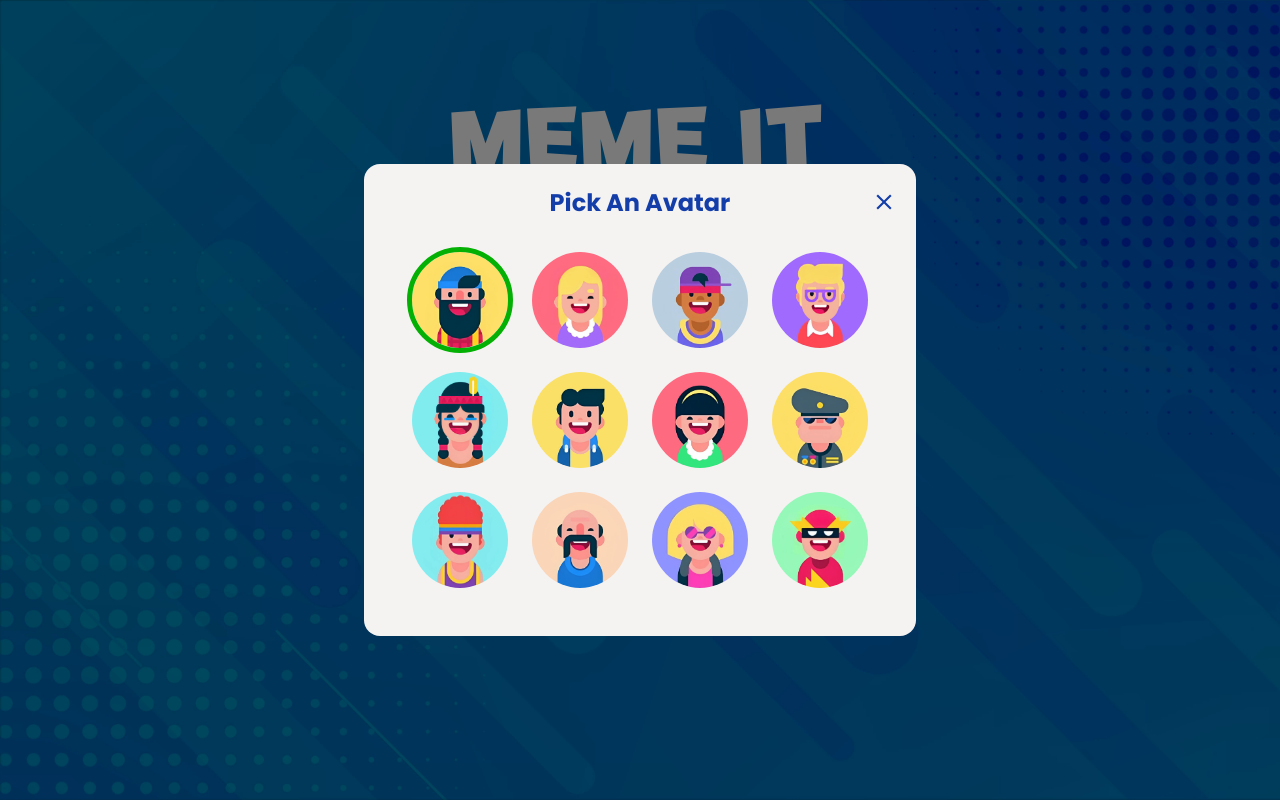
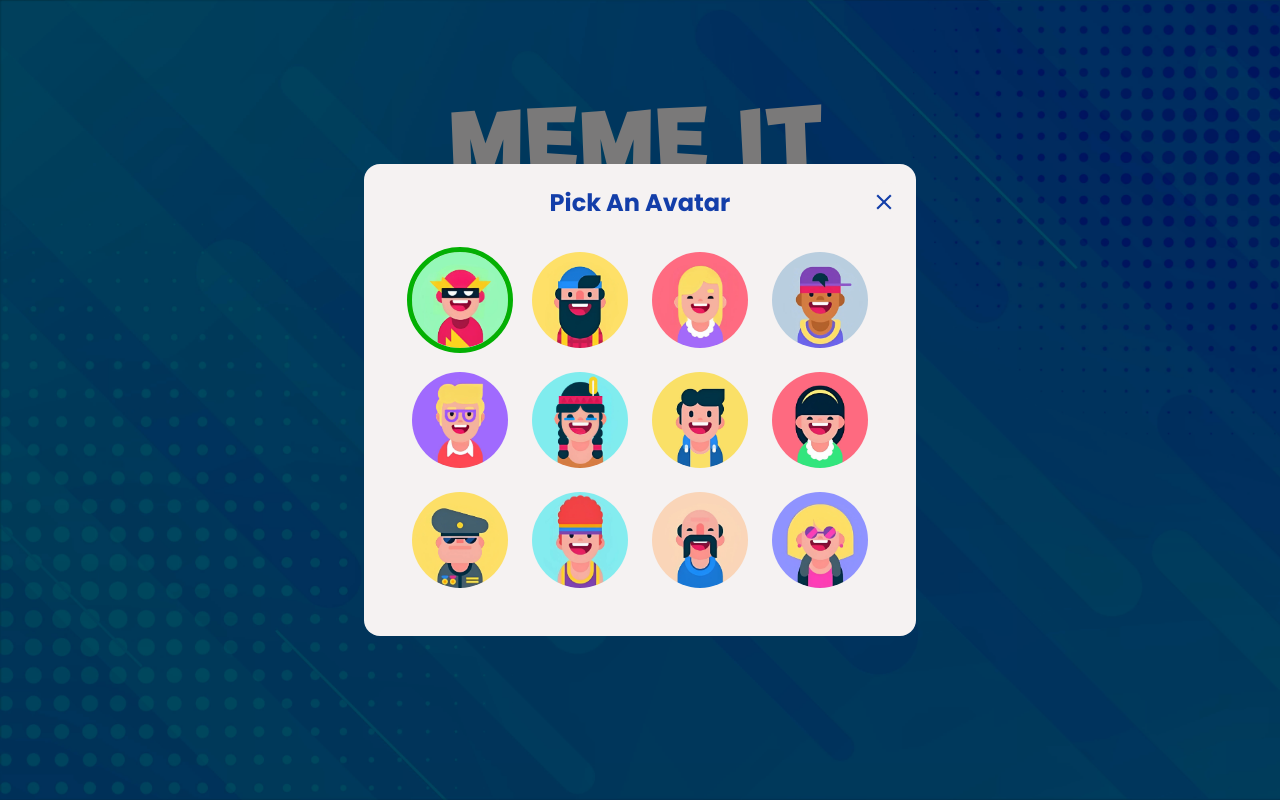
Before and after one commit to nabil-rady/meme-it, a Next.js app: page / in a window 1280 px wide. Both pictures are taken after a click on the picture 639 px from the left and 281 px from the top of the page. Built offline with nearby package versions, Linux system fonts and the light colour scheme.

Commit message:
Index avatars from 0 to 11 instead of 1 to 12.

```diff
--- a/components/AvatarSelect.tsx
+++ b/components/AvatarSelect.tsx
@@ -13,12 +13,12 @@ export default function AvatarSelect({
   changeAvatar,
 }: AvatarProps) {
   const avatars = Array.from(Array(12).keys()).map((n) => {
-    const link = `/avatars/${n + 1}.jpg`;
+    const link = `/avatars/${n}.jpg`;
     const size = "96";
 
     return (
       <Image
-        key={`avatar${n + 1}`}
+        key={`avatar${n}`}
         src={link}
         alt=""
         width={size}
--- a/components/PlayerUpdate.tsx
+++ b/components/PlayerUpdate.tsx
@@ -23,12 +23,12 @@ export default function PlayerUpdate({
   const nicknameNotEmpty = /^(?!\s*$).+/.test(newNickname);
 
   const avatars = Array.from(Array(12).keys()).map((n) => {
-    const link = `/avatars/${n + 1}.jpg`;
+    const link = `/avatars/${n}.jpg`;
     const size = "96";
 
     return (
       <Image
-        key={`avatar${n + 1}`}
+        key={`avatar${n}`}
         src={link}
         alt=""
         width={size}
--- a/pages/index.tsx
+++ b/pages/index.tsx
@@ -37,7 +37,7 @@ export default function Home() {
   const [isNotificationError, setIsNotificationError] =
     useState<boolean>(false);
 
-  const [avatar, setAvatar] = useState<string>("/avatars/1.jpg");
+  const [avatar, setAvatar] = useState<string>("/avatars/0.jpg");
   const [nickname, setNickname] = useState<string>("");
   const [showAvatarSelect, setShowAvatarSelect] = useState<boolean>(false);
   const [nicknameError, setNicknameError] = useState<boolean>(false);
```
Also changed, not shown: public/avatars/0.jpg (renamed from public/avatars/12.jpg).
